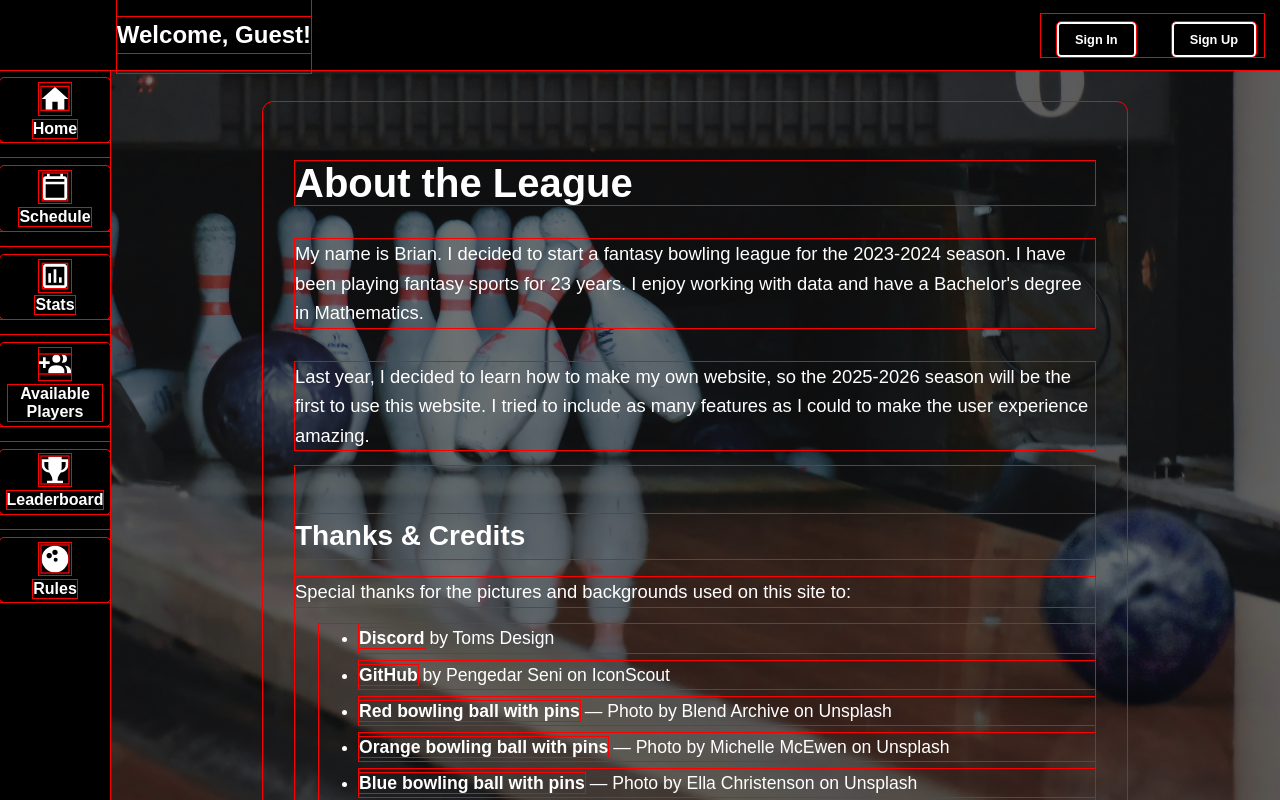
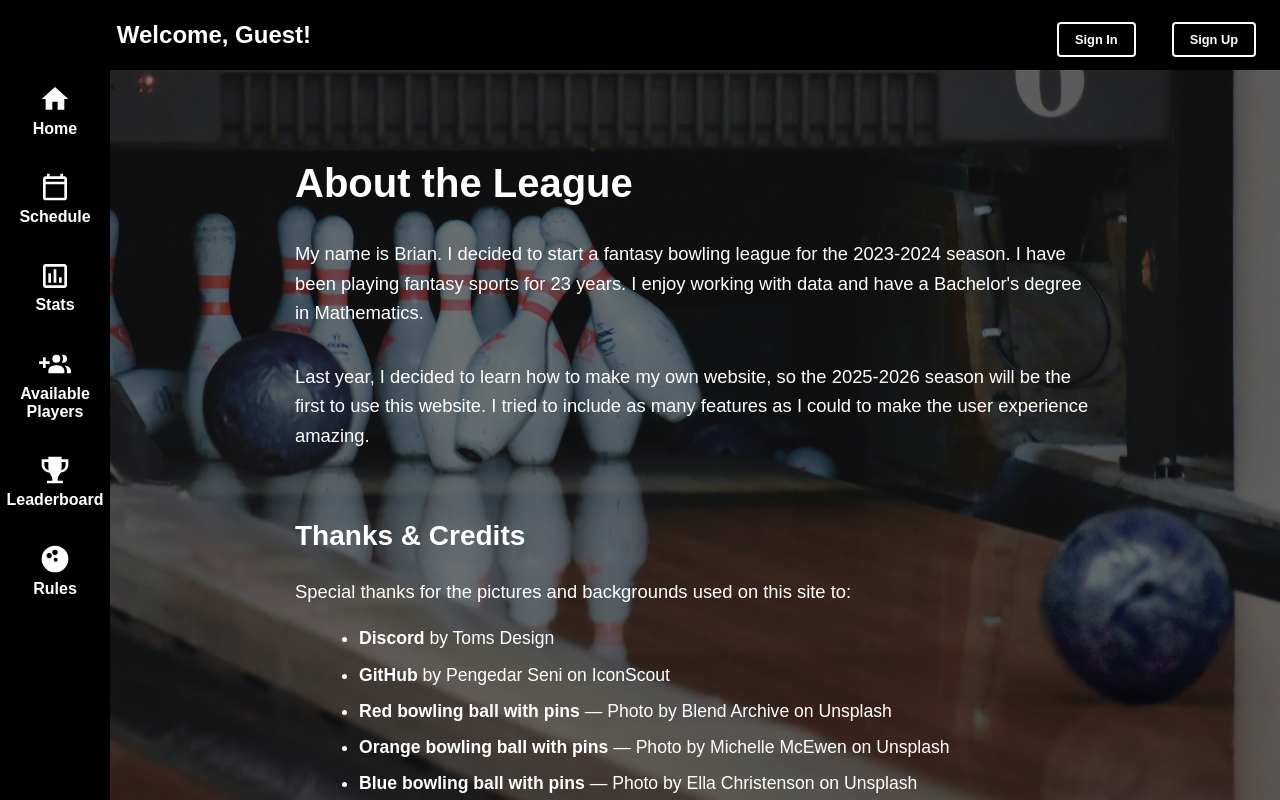
Before and after one commit to bwolfe53144/fantasy_bowling_frontend, a React (Vite) app: page /about in a window 1280 px wide. Built offline with nearby package versions, Linux system fonts and the light colour scheme; no server answers.

Commit message:
Still trying to fix the bottom of those pages

```diff
--- a/src/index.css
+++ b/src/index.css
@@ -201,7 +201,7 @@ html, body {
   flex-direction: column;
   overflow-x: hidden;
   overflow-y: auto;
-  min-height: 100vh;
+  min-height: calc(100vh - 130px);
   min-width: auto;
   align-self: stretch;
 }
@@ -214,7 +214,7 @@ html, body {
   position: static;
   justify-content: center;
   gap: 10px;
-  background-color: #f2f2f2;
+  background-color: transparent;
 }
 
 .aboutLink {
--- a/src/styles/Rules.css
+++ b/src/styles/Rules.css
@@ -32,7 +32,3 @@
       flex: 1 1 48%;
     }
   }
-
-  * {
-    outline: 1px solid red !important;
-  }
```
